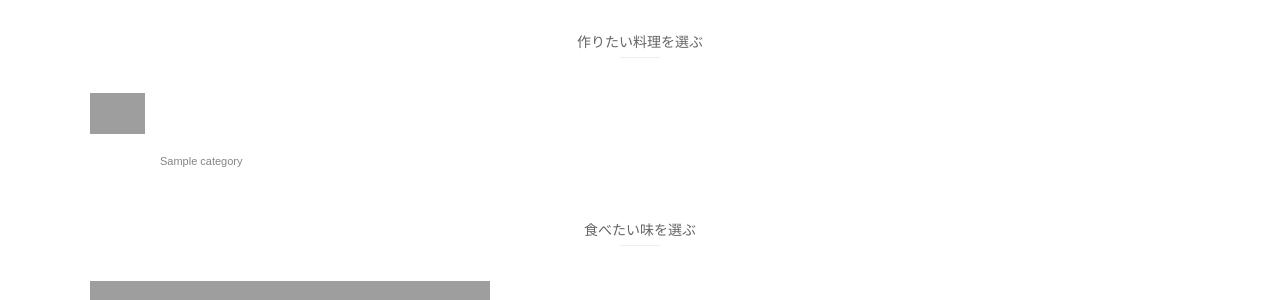
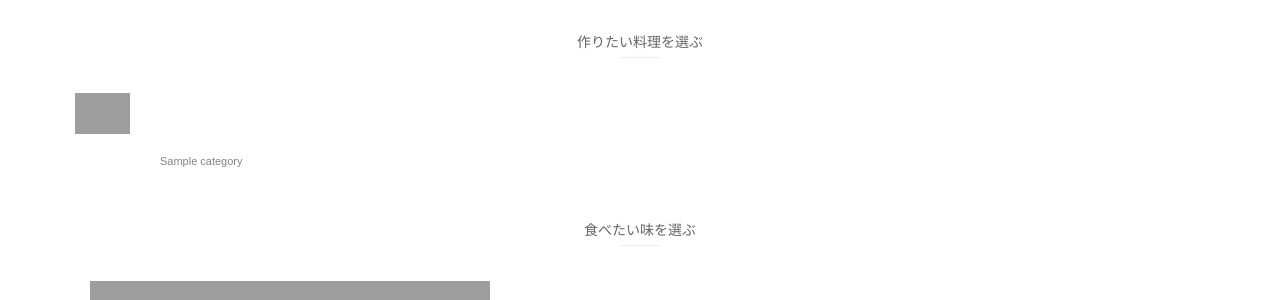
Before and after one commit to katsuyan/arrangerecipe, a Django app: page / in a window 1280 px wide. Shown: the part 463-763 px from the top of the page. Run offline with Django 3.2, Linux system fonts and the light colour scheme; tables that the repository leaves empty hold one stand-in row (values such as "Sample post"); some libraries are stand-ins or nearby versions; grey boxes are pictures that could not be loaded.

Commit message:
fix grid

```diff
--- a/recipe/templates/recipe/index.html
+++ b/recipe/templates/recipe/index.html
@@ -26,10 +26,13 @@
         <div class="radio">
           <input type="radio" name="category" id="c_{{ category.id }}" value="{{ category.id }}" style="display:none">
           <label for="c_{{ category.id }}">
-            <img width="55px" src="/static/img/{{ category.name }}.png" class="radioGroup1" />
+            <img width="55px" src="/static/img/{{ category.name }}.png" class="radioGroup1" style="margin-left:-15px" />
           </label>
           <br><br><div style="font-size:11px;text-align:center">{{ category.name }}</div>
         </div>
+        {% if category.name == '野菜炒め' %}
+        <br>
+        {% endif %}
       </div>
       {% endfor %}
     </div>
```
